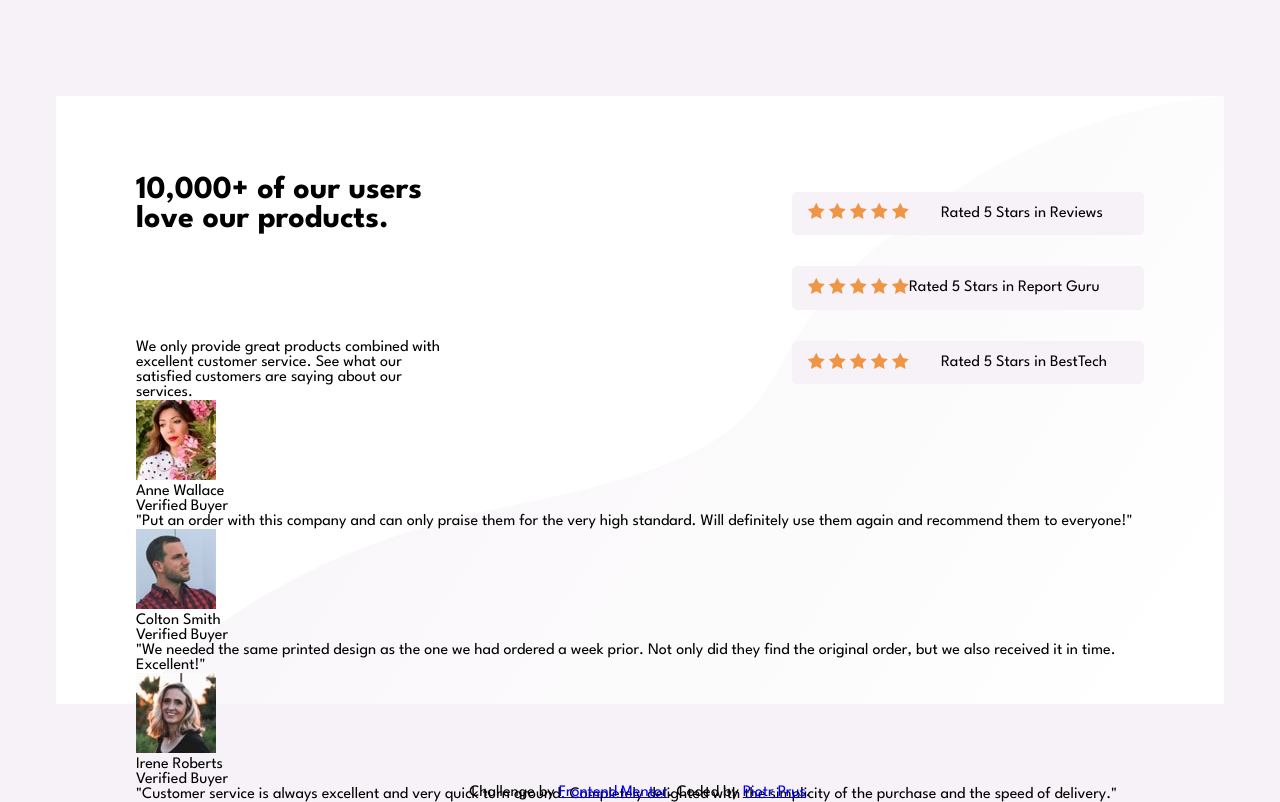
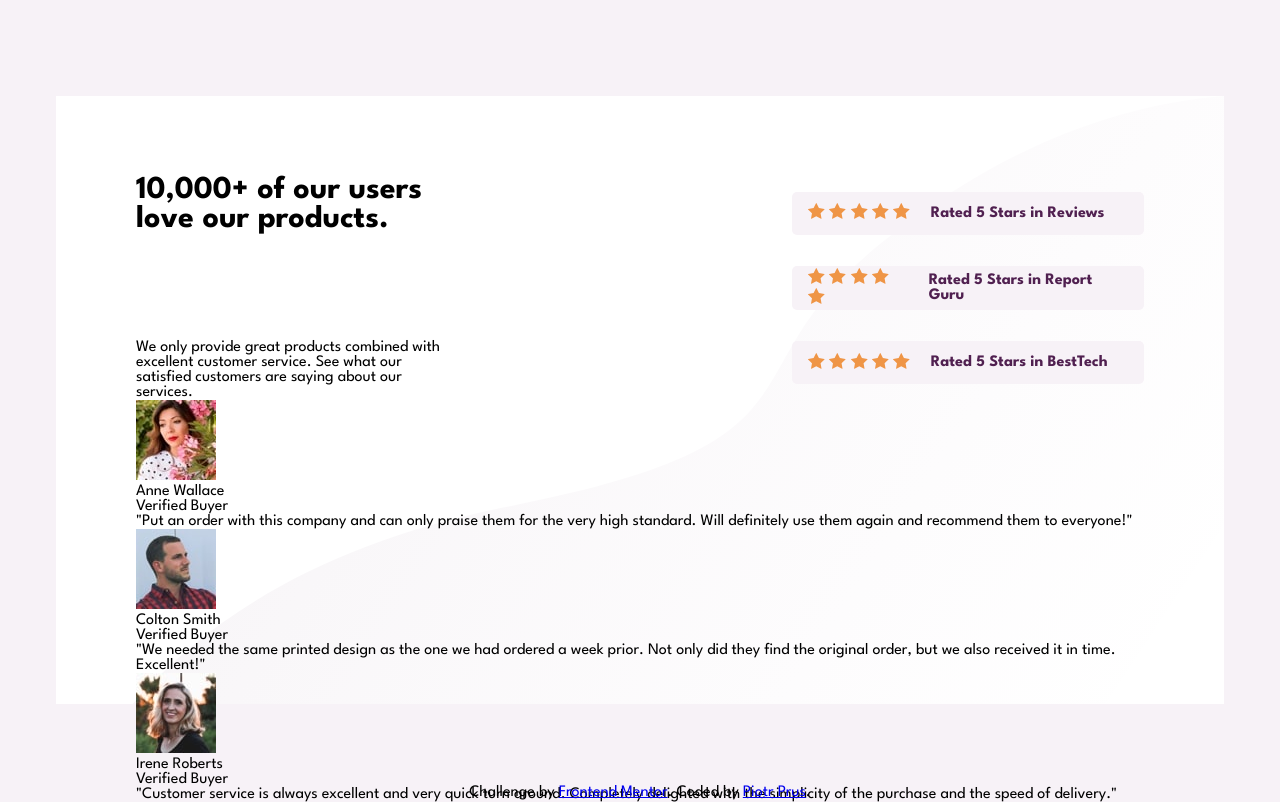
Before and after one commit to Piotrek1994/Social-proof-section, a plain HTML site: page index.html in a window 1280 px wide. Drawn offline with Linux system fonts and the light colour scheme.

Commit message:
Styling banners

```diff
--- a/index.html
+++ b/index.html
@@ -41,12 +41,13 @@
           Rated 5 Stars in Reviews
         </div>
         <div class="banner banner-mid">
-          <div class="star-conatiner"><img src="./images/icon-star.svg" alt="icon star">
+          <div class="star-container"><img src="./images/icon-star.svg" alt="icon star">
             <img src="./images/icon-star.svg" alt="icon star">
             <img src="./images/icon-star.svg" alt="icon star">
             <img src="./images/icon-star.svg" alt="icon star">
             <img src="./images/icon-star.svg" alt="icon star">
-          </div> Rated 5 Stars in Report Guru
+          </div>
+          Rated 5 Stars in Report Guru
         </div>
         <div class="banner banner-bottom">
           <div class="star-container"><img src="./images/icon-star.svg" alt="icon star">
--- a/style.css
+++ b/style.css
@@ -52,10 +52,12 @@ background-size: cover
     height: 2.7rem;
     background-color: hsl(300, 24%, 96%);
     border-radius: 5px;
+    color: hsl(300, 43%, 22%);
+    font-weight: 700;
 }
 
 .star-container {
-    margin-right: 2rem;
+    margin-right: 1.3rem;
 }
 
 
```
